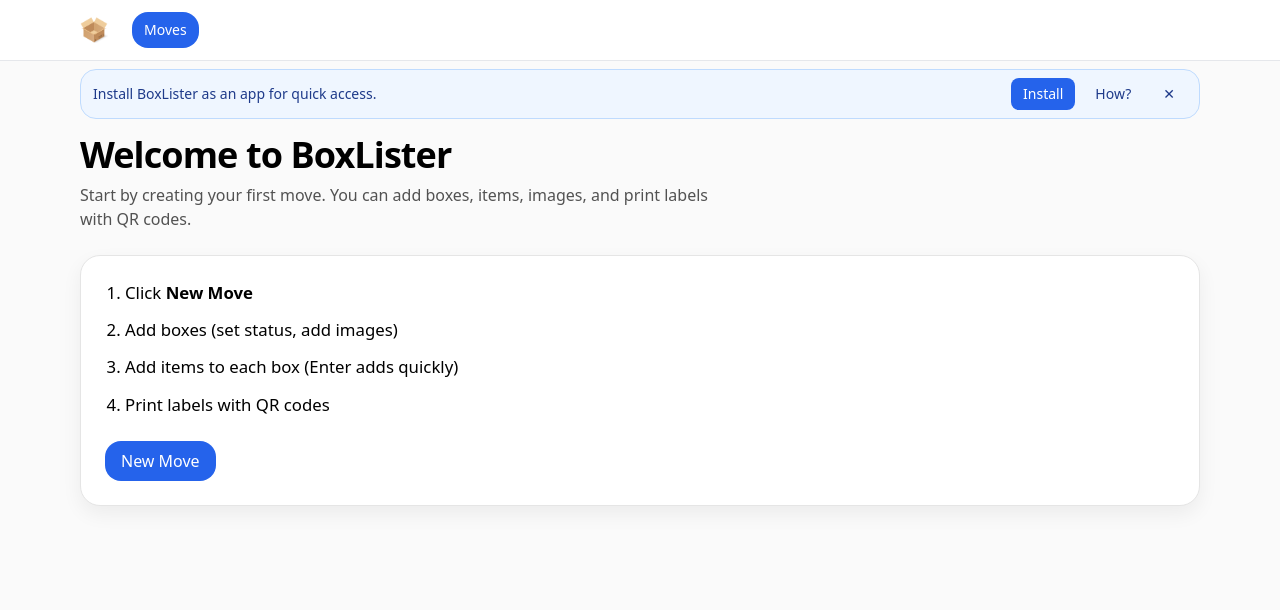
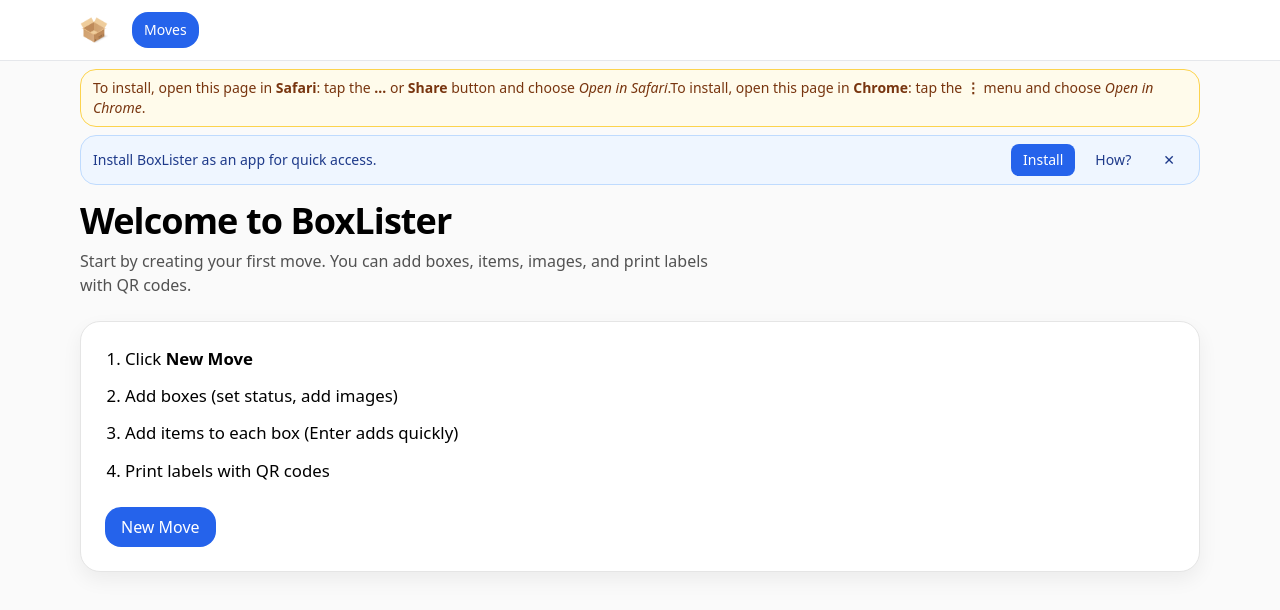
Before and after one commit to digiprofits/boxlisttest, a React (Vite) app: page / in a window 1280 px wide. Shown: the top 610 px of the page. Built offline with nearby package versions, Linux system fonts and the light colour scheme.

Commit message:
Update App.tsx

```diff
--- a/src/App.tsx
+++ b/src/App.tsx
@@ -1,12 +1,14 @@
 import { Outlet } from 'react-router-dom';
 import TopBar from '@/components/TopBar';
+import OpenInBrowserBanner from '@/components/OpenInBrowserBanner';
 import InstallBanner from '@/components/InstallBanner';
 
 export default function App() {
   return (
     <div className="min-h-screen">
       <TopBar />
-      <InstallBanner />
+      <OpenInBrowserBanner />   {/* shows only inside in-app browsers */}
+      <InstallBanner />         {/* your device-aware installer */}
       <main className="mx-auto max-w-6xl px-3 sm:px-4 py-4">
         <Outlet />
       </main>
```
